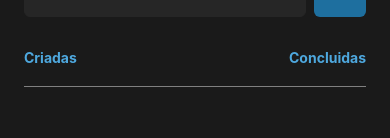
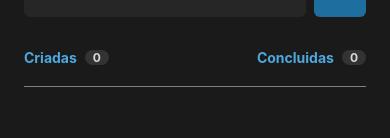
Before and after one commit to MikaelMarceniuk/todos-app-mobile, a React Native app: screen / in a window 390 px wide. Shown: the part 182-320 px from the top of the page. Built offline with nearby package versions, Linux system fonts and the light colour scheme.

Commit message:
feat: Add bullet on todoList header

```diff
--- a/src/components/todoList.tsx
+++ b/src/components/todoList.tsx
@@ -1,5 +1,10 @@
 import { ScrollView, StyleSheet, Text, View } from 'react-native'
-import { textColorAction, textColorDisabled } from '../theme/colors'
+import {
+  mainColorLight2,
+  mainColorLight3,
+  textColorAction,
+  textColorDisabled,
+} from '../theme/colors'
 import EmptyListWarning from './emptyListWarning'
 import TodoItem from './todoItem'
 import { useTodoContext } from '../provider/todoProvider'
@@ -10,8 +15,20 @@ const TodoList: React.FC = () => {
   return (
     <View style={styles.container}>
       <View style={styles.header}>
-        <Text style={styles.headerTxt}>Criadas</Text>
-        <Text style={styles.headerTxt}>Concluidas</Text>
+        <View style={styles.headerFilter}>
+          <Text style={styles.headerTxt}>Criadas</Text>
+          <View style={styles.headerFilterCount}>
+            <Text style={styles.headerFilterCountText}>{todos.length}</Text>
+          </View>
+        </View>
+        <View style={styles.headerFilter}>
+          <Text style={styles.headerTxt}>Concluidas</Text>
+          <View style={styles.headerFilterCount}>
+            <Text style={styles.headerFilterCountText}>
+              {todos.reduce((acc, todo) => (todo.isDone ? acc + 1 : acc), 0)}
+            </Text>
+          </View>
+        </View>
       </View>
       <ScrollView
         style={[
@@ -42,10 +59,26 @@ const styles = StyleSheet.create({
     flexDirection: 'row',
     justifyContent: 'space-between',
   },
+  headerFilter: {
+    gap: 8,
+    flexDirection: 'row',
+    justifyContent: 'center',
+    alignItems: 'center',
+  },
   headerTxt: {
     fontSize: 14,
     fontWeight: 'bold',
     color: textColorAction,
+  },
+  headerFilterCount: {
+    paddingHorizontal: 8,
+    backgroundColor: mainColorLight2,
+    borderRadius: 999,
+  },
+  headerFilterCountText: {
+    fontSize: 12,
+    fontWeight: 'bold',
+    color: mainColorLight3,
   },
   listContainer: {
     width: '100%',
--- a/src/theme/colors.ts
+++ b/src/theme/colors.ts
@@ -1,6 +1,7 @@
 export const mainColor = '#1A1A1A'
 export const mainColorLight = '#262626'
 export const mainColorLight2 = '#333333'
+export const mainColorLight3 = '#D9D9D9'
 export const actionColor = '#1E6F9F'
 export const textColor = '#F2F2F2'
 export const textColorDisabled = '#808080'
```
